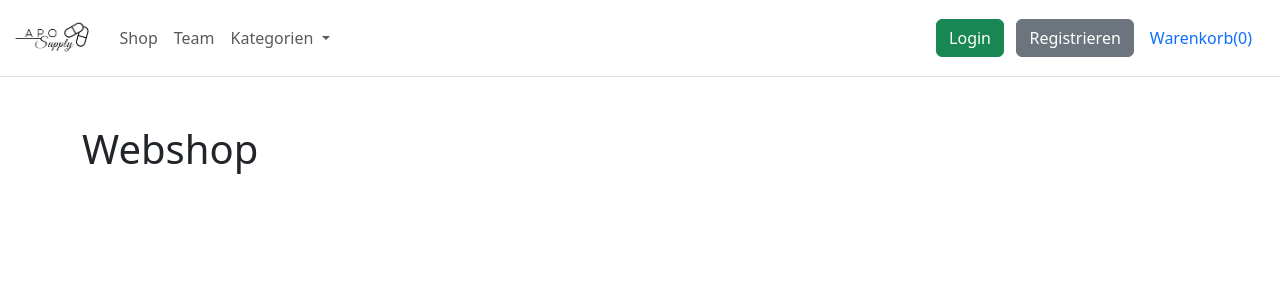
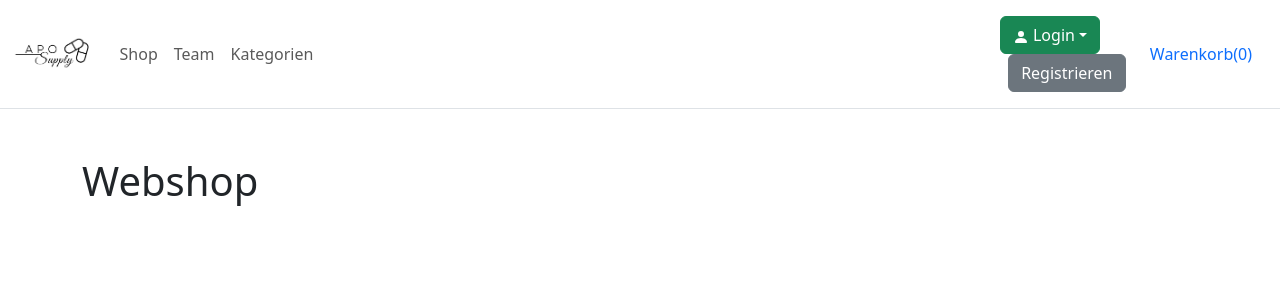
Before and after one commit to celinebittmann/aposupply, a PHP site: page /shop.php in a window 1280 px wide. Shown: the top 300 px of the page. Run offline with PHP 8.4, Linux system fonts and the light colour scheme; data that the repository does not hold is empty.

Commit message:
Update navbar.php

```diff
--- a/templates/navbar.php
+++ b/templates/navbar.php
@@ -13,7 +13,7 @@
           <a class="nav-link" href="templates/team.php">Team</a>
         </li>
         <li class="nav-item dropdown">
-          <a class="nav-link dropdown-toggle" href="#" role="button" data-bs-toggle="dropdown" aria-expanded="false">
+          <a class="nav-link dropdown-show" href="#" role="button" data-bs-toggle="dropdown" aria-expanded="true">
             Kategorien
           </a>
           <ul class="dropdown-menu">
@@ -25,6 +25,7 @@
 
       </ul>
       <ul class="navbar nav">
+
       <li>
         <?php
         if(isLoggedIn()):?>
@@ -36,14 +37,31 @@
               <button class="btn btn-danger">Logout</button>
             </a>
       </li>
+
       <?php endif;?>
 
       <?php
         if(!isLoggedIn()):?>
       <li>
-          <a button class="btn btn-success" href="templates/login.php">Login</button> </a>
+        <div class="dropdown">
+          <button class="btn btn-success dropdown-toggle" type="button" data-bs-toggle="dropdown" aria-expanded="false">
+            <svg xmlns="http://www.w3.org/2000/svg" width="16" height="16" fill="currentColor" class="bi bi-person-fill" viewBox="0 0 16 16"><path d="M3 14s-1 0-1-1 1-4 6-4 6 3 6 4-1 1-1 1zm5-6a3 3 0 1 0 0-6 3 3 0 0 0 0 6"/></svg> Login</button>
+
+
+  <ul class="dropdown-menu">
+    <li><a class="dropdown-item" href="templates/login.php">Login</a></li>
+    <li><a class="dropdown-item" href="#">Action two</a></li>
+    <li><a class="dropdown-item" href="#">Action three</a></li>
+  </ul>
+</div>
+
+
+
+
           &nbsp;
           <a button class="btn btn-secondary" href="templates/registrieren.php">Registrieren</button> </a>
+          &nbsp;
+
       </li>
       <?php endif;?>
       <li><a class="nav-link" href="templates/korb.php"> Warenkorb(<?= $korbzahl?>)</a>
```
